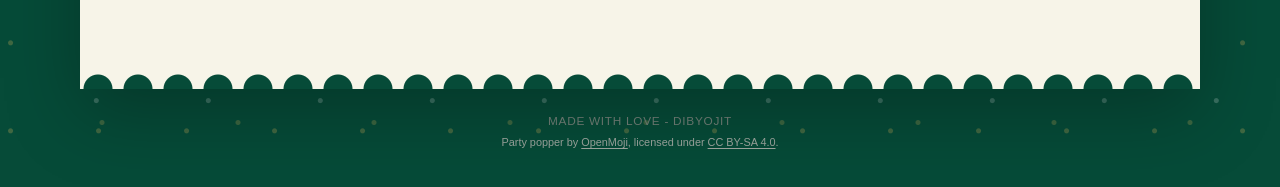
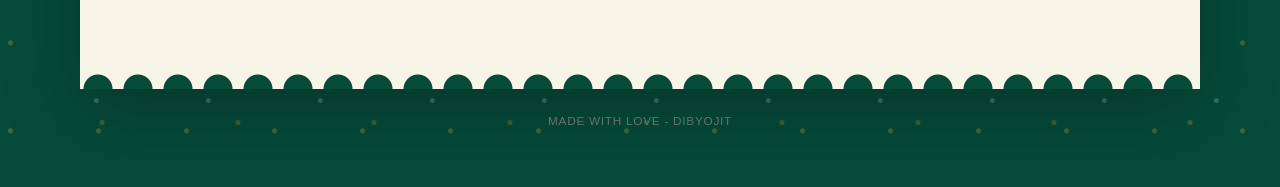
Before and after one commit to crazyrag778/sunday-at-dibyos, a plain HTML site: page index.html in a window 1280 px wide. Shown: the part 941-1128 px from the top of the page. Drawn offline with Linux system fonts and the light colour scheme.

Commit message:
Remove Credits

```diff
--- a/index.html
+++ b/index.html
@@ -624,10 +624,6 @@
         </div>
       </article>
       <p class="footer-note">Made with love - Dibyojit</p>
-      <p class="art-credit">
-        Party popper by <a href="https://github.com/hfg-gmuend/openmoji/blob/master/color/svg/1F389.svg">OpenMoji</a>,
-        licensed under <a href="https://creativecommons.org/licenses/by-sa/4.0/">CC BY-SA 4.0</a>.
-      </p>
     </main>
   </body>
 </html>
```
